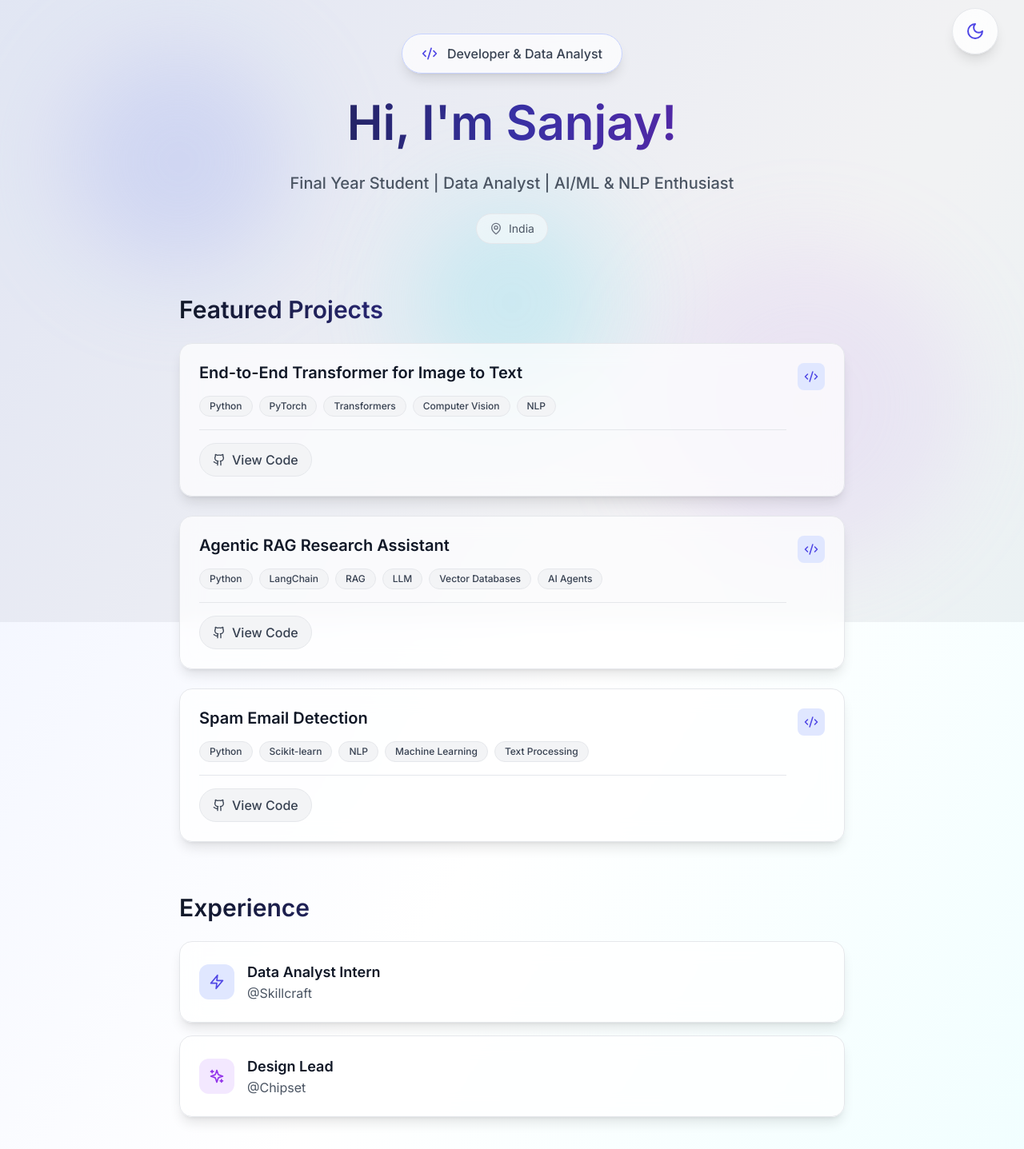
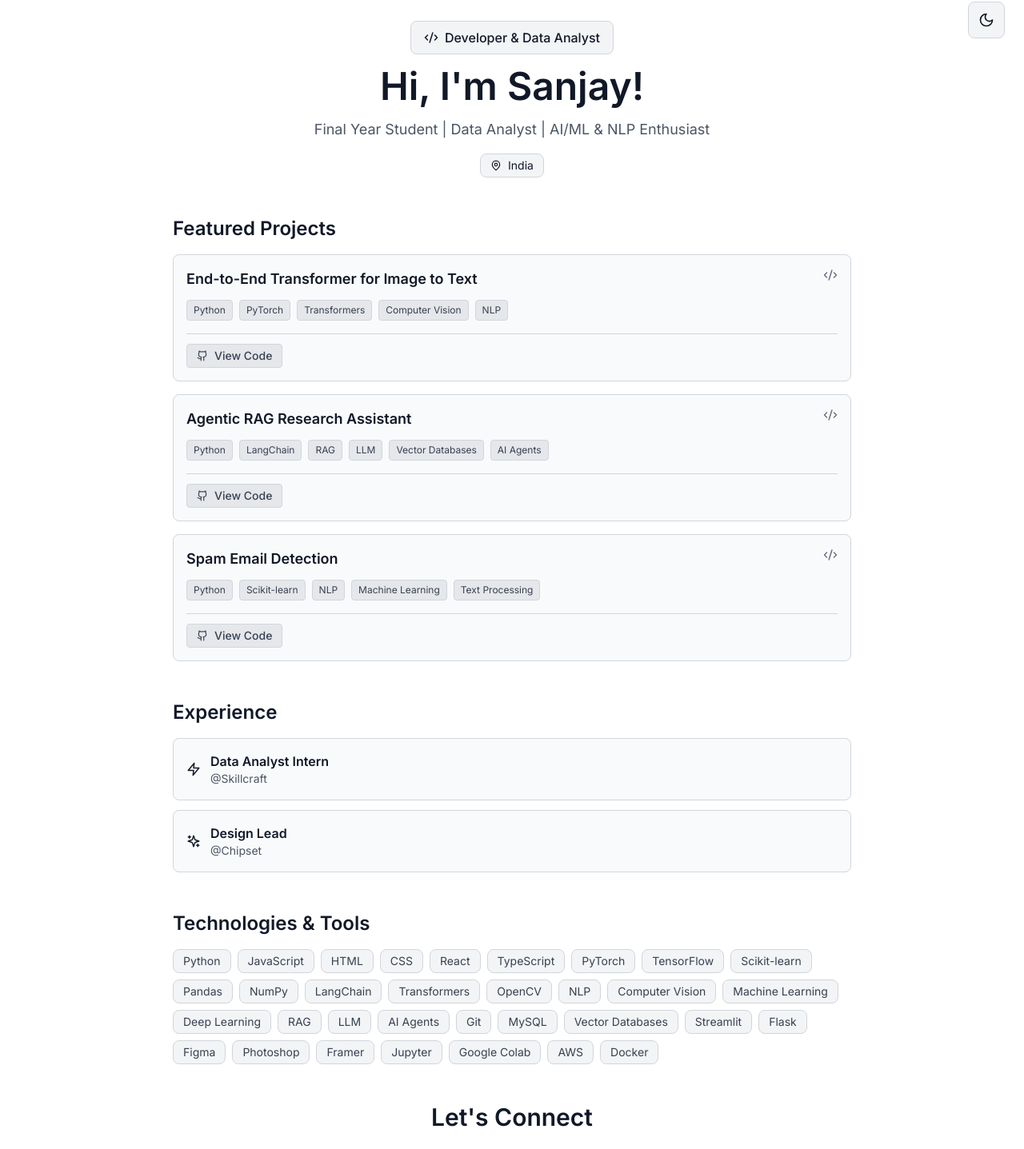
Before and after one commit to saanjy/Minimal-Portfolio, a React (Vite) app: page / in a window 1280 px wide. Shown: the part 22-1459 px from the top of the page at 80% size. Built offline with nearby package versions, Linux system fonts and the light colour scheme.

Commit message:
Remove Design Elements - Minimal Interface

```diff
--- a/src/App.tsx
+++ b/src/App.tsx
@@ -1,5 +1,5 @@
 import React from 'react';
-import { Github, Moon, Sun, BookOpen, Mail, MapPin, Code2, Sparkles, Zap } from 'lucide-react';
+import { Github, Moon, Sun, BookOpen, Mail, MapPin, Code2, Zap, Sparkles } from 'lucide-react';
 import { useTheme } from './ThemeProvider';
 import { ProjectCard } from './components/ProjectCard';
 import { Section } from './components/Section';
@@ -8,91 +8,62 @@ function App() {
   const { theme, toggleTheme } = useTheme();
 
   return (
-    <div className={`min-h-screen font-sans transition-all duration-500 ${
+    <div className={`min-h-screen font-sans ${
       theme === 'dark'
-        ? 'bg-gradient-to-br from-gray-900 via-slate-900 to-black text-white'
-        : 'bg-gradient-to-br from-indigo-50 via-white to-cyan-50 text-gray-900'
+        ? 'bg-gray-900 text-white'
+        : 'bg-white text-gray-900'
     }`}>
-      {/* Geometric background patterns */}
-      <div className="absolute inset-0 overflow-hidden pointer-events-none">
-        <div className={`absolute top-20 left-20 w-72 h-72 rounded-full blur-3xl opacity-30 ${
-          theme === 'dark' ? 'bg-purple-600' : 'bg-indigo-300'
-        }`} />
-        <div className={`absolute bottom-20 right-20 w-96 h-96 rounded-full blur-3xl opacity-20 ${
-          theme === 'dark' ? 'bg-cyan-600' : 'bg-purple-300'
-        }`} />
-        <div className={`absolute top-1/2 left-1/2 transform -translate-x-1/2 -translate-y-1/2 w-64 h-64 rounded-full blur-3xl opacity-25 ${
-          theme === 'dark' ? 'bg-pink-600' : 'bg-cyan-300'
-        }`} />
-      </div>
-
-      {/* Grid pattern overlay */}
-      <div className={`absolute inset-0 opacity-5 ${
-        theme === 'dark' ? 'bg-white' : 'bg-gray-900'
-      }`} style={{
-        backgroundImage: `radial-gradient(circle at 1px 1px, currentColor 1px, transparent 0)`,
-        backgroundSize: '20px 20px'
-      }} />
-
       <button
         onClick={toggleTheme}
-        className={`fixed top-8 right-8 p-4 rounded-full shadow-2xl transition-all duration-300 hover:scale-110 z-50 ${
+        className={`fixed top-6 right-6 p-3 rounded-lg ${
           theme === 'dark'
-            ? 'bg-white/10 backdrop-blur-md border border-white/20 hover:bg-white/20'
-            : 'bg-white/80 backdrop-blur-md border border-gray-200 hover:bg-white shadow-lg'
+            ? 'bg-gray-800 border border-gray-700 hover:bg-gray-700'
+            : 'bg-gray-100 border border-gray-300 hover:bg-gray-200'
         }`}
         aria-label="Toggle theme"
       >
         {theme === 'dark' ?
-          <Sun size={24} className="text-yellow-400" /> :
-          <Moon size={24} className="text-indigo-600" />
+          <Sun size={20} /> :
+          <Moon size={20} />
         }
       </button>
 
-      <main className="container mx-auto px-8 py-16 relative z-10 max-w-4xl">
-        <div className="space-y-16">
+      <main className="container mx-auto px-6 py-12 max-w-4xl">
+        <div className="space-y-12">
           {/* Hero Section */}
-          <div className="text-center space-y-6">
-            <div className={`inline-flex items-center gap-3 px-6 py-3 rounded-full ${
+          <div className="text-center space-y-4">
+            <div className={`inline-flex items-center gap-2 px-4 py-2 rounded-lg border ${
               theme === 'dark'
-                ? 'bg-white/10 backdrop-blur-md border border-white/20'
-                : 'bg-white/70 backdrop-blur-md border border-indigo-200 shadow-lg'
+                ? 'bg-gray-800 border-gray-700'
+                : 'bg-gray-100 border-gray-300'
             }`}>
-              <Code2 size={20} className={theme === 'dark' ? 'text-cyan-400' : 'text-indigo-600'} />
-              <span className={`font-medium ${theme === 'dark' ? 'text-gray-300' : 'text-gray-700'}`}>
-                Developer & Data Analyst
-              </span>
+              <Code2 size={18} />
+              <span className="font-medium">Developer & Data Analyst</span>
             </div>
 
-            <h1 className={`text-6xl font-bold leading-tight ${
-              theme === 'dark'
-                ? 'bg-gradient-to-r from-white via-cyan-200 to-purple-200 bg-clip-text text-transparent'
-                : 'bg-gradient-to-r from-gray-900 via-indigo-800 to-purple-800 bg-clip-text text-transparent'
-            }`}>
+            <h1 className="text-5xl font-bold">
               Hi, I'm Sanjay!
             </h1>
 
-            <p className={`text-xl font-medium ${
+            <p className={`text-lg ${
               theme === 'dark' ? 'text-gray-300' : 'text-gray-600'
             }`}>
               Final Year Student | Data Analyst | AI/ML & NLP Enthusiast
             </p>
 
-            <div className={`inline-flex items-center gap-2 px-4 py-2 rounded-full ${
+            <div className={`inline-flex items-center gap-2 px-3 py-1 rounded-lg border ${
               theme === 'dark'
-                ? 'bg-white/5 border border-white/10'
-                : 'bg-white/50 border border-gray-200'
+                ? 'bg-gray-800 border-gray-700'
+                : 'bg-gray-100 border-gray-300'
             }`}>
-              <MapPin size={16} className={theme === 'dark' ? 'text-gray-400' : 'text-gray-500'} />
-              <span className={`text-sm ${theme === 'dark' ? 'text-gray-400' : 'text-gray-600'}`}>
-                India
-              </span>
+              <MapPin size={14} />
+              <span className="text-sm">India</span>
             </div>
           </div>
 
           {/* Projects Section */}
           <Section title="Featured Projects">
-            <div className="grid gap-6">
+            <div className="grid gap-4">
               <ProjectCard
                 title="End-to-End Transformer for Image to Text"
                 technologies={['Python', 'PyTorch', 'Transformers', 'Computer Vision', 'NLP']}
@@ -115,49 +86,33 @@ function App() {
 
           {/* Experience Section */}
           <Section title="Experience">
-            <div className="grid gap-4">
-              <div className={`group p-6 rounded-2xl transition-all duration-300 hover:scale-[1.02] ${
+            <div className="grid gap-3">
+              <div className={`p-4 rounded-lg border ${
                 theme === 'dark'
-                  ? 'bg-white/5 backdrop-blur-md border border-white/10 hover:bg-white/10'
-                  : 'bg-white/70 backdrop-blur-md border border-gray-200 hover:bg-white/90 shadow-lg hover:shadow-xl'
+                  ? 'bg-gray-800 border-gray-700'
+                  : 'bg-gray-50 border-gray-300'
               }`}>
-                <div className="flex items-center gap-4">
-                  <div className={`p-3 rounded-xl ${
-                    theme === 'dark' ? 'bg-cyan-500/20' : 'bg-indigo-100'
-                  }`}>
-                    <Zap size={20} className={theme === 'dark' ? 'text-cyan-400' : 'text-indigo-600'} />
-                  </div>
+                <div className="flex items-center gap-3">
+                  <Zap size={18} />
                   <div>
-                    <h3 className={`font-bold text-lg ${
-                      theme === 'dark' ? 'text-white' : 'text-gray-900'
-                    }`}>
-                      Data Analyst Intern
-                    </h3>
-                    <p className={`${theme === 'dark' ? 'text-gray-400' : 'text-gray-600'}`}>
+                    <h3 className="font-semibold">Data Analyst Intern</h3>
+                    <p className={`text-sm ${theme === 'dark' ? 'text-gray-400' : 'text-gray-600'}`}>
                       @Skillcraft
                     </p>
                   </div>
                 </div>
               </div>
 
-              <div className={`group p-6 rounded-2xl transition-all duration-300 hover:scale-[1.02] ${
+              <div className={`p-4 rounded-lg border ${
                 theme === 'dark'
-                  ? 'bg-white/5 backdrop-blur-md border border-white/10 hover:bg-white/10'
-                  : 'bg-white/70 backdrop-blur-md border border-gray-200 hover:bg-white/90 shadow-lg hover:shadow-xl'
+                  ? 'bg-gray-800 border-gray-700'
+                  : 'bg-gray-50 border-gray-300'
               }`}>
-                <div className="flex items-center gap-4">
-                  <div className={`p-3 rounded-xl ${
-                    theme === 'dark' ? 'bg-purple-500/20' : 'bg-purple-100'
-                  }`}>
-                    <Sparkles size={20} className={theme === 'dark' ? 'text-purple-400' : 'text-purple-600'} />
-                  </div>
+                <div className="flex items-center gap-3">
+                  <Sparkles size={18} />
                   <div>
-                    <h3 className={`font-bold text-lg ${
-                      theme === 'dark' ? 'text-white' : 'text-gray-900'
-                    }`}>
-                      Design Lead
-                    </h3>
-                    <p className={`${theme === 'dark' ? 'text-gray-400' : 'text-gray-600'}`}>
+                    <h3 className="font-semibold">Design Lead</h3>
+                    <p className={`text-sm ${theme === 'dark' ? 'text-gray-400' : 'text-gray-600'}`}>
                       @Chipset
                     </p>
                   </div>
@@ -168,7 +123,7 @@ function App() {
 
           {/* Skills Section */}
           <Section title="Technologies & Tools">
-            <div className="flex flex-wrap gap-3">
+            <div className="flex flex-wrap gap-2">
               {[
                 'Python', 'JavaScript', 'HTML', 'CSS', 'React', 'TypeScript',
                 'PyTorch', 'TensorFlow', 'Scikit-learn', 'Pandas', 'NumPy',
@@ -179,10 +134,10 @@ function App() {
               ].map((tech) => (
                 <span
                   key={tech}
-                  className={`px-4 py-2 text-sm font-medium rounded-full transition-all duration-300 hover:scale-105 cursor-default ${
+                  className={`px-3 py-1 text-sm rounded-lg border ${
                     theme === 'dark'
-                      ? 'bg-white/10 text-gray-300 border border-white/20 hover:bg-white/20'
-                      : 'bg-white/70 text-gray-700 border border-gray-200 hover:bg-white shadow-md hover:shadow-lg'
+                      ? 'bg-gray-800 border-gray-700 text-gray-300'
+                      : 'bg-gray-100 border-gray-300 text-gray-700'
                   }`}
                 >
                   {tech}
@@ -192,28 +147,22 @@ function App() {
           </Section>
 
           {/* Contact Section */}
-          <div className="text-center space-y-8">
-            <h2 className={`text-4xl font-bold ${
-              theme === 'dark'
-                ? 'bg-gradient-to-r from-white via-cyan-200 to-purple-200 bg-clip-text text-transparent'
-                : 'bg-gradient-to-r from-gray-900 via-indigo-800 to-purple-800 bg-clip-text text-transparent'
-            }`}>
-              Let's Connect
-            </h2>
+          <div className="text-center space-y-6">
+            <h2 className="text-3xl font-bold">Let's Connect</h2>
 
-            <div className="flex items-center justify-center gap-6">
+            <div className="flex items-center justify-center gap-4">
               <a
                 href="https://github.com/san7mr"
                 target="_blank"
                 rel="noopener noreferrer"
-                className={`group flex items-center gap-3 px-6 py-3 rounded-full font-medium transition-all duration-300 hover:scale-105 ${
+                className={`flex items-center gap-2 px-4 py-2 rounded-lg border font-medium ${
                   theme === 'dark'
-                    ? 'bg-white/10 backdrop-blur-md border border-white/20 text-gray-300 hover:bg-white/20 hover:text-white'
-                    : 'bg-white/70 backdrop-blur-md border border-gray-200 text-gray-700 hover:bg-white shadow-lg hover:shadow-xl'
+                    ? 'bg-gray-800 border-gray-700 text-gray-300 hover:bg-gray-700'
+                    : 'bg-gray-100 border-gray-300 text-gray-700 hover:bg-gray-200'
                 }`}
                 aria-label="GitHub"
               >
-                <Github size={20} />
+                <Github size={18} />
                 <span>GitHub</span>
               </a>
 
@@ -221,27 +170,27 @@ function App() {
                 href="https://medium.com/@sanjay77mr"
                 target="_blank"
                 rel="noopener noreferrer"
-                className={`group flex items-center gap-3 px-6 py-3 rounded-full font-medium transition-all duration-300 hover:scale-105 ${
+                className={`flex items-center gap-2 px-4 py-2 rounded-lg border font-medium ${
                   theme === 'dark'
-                    ? 'bg-white/10 backdrop-blur-md border border-white/20 text-gray-300 hover:bg-white/20 hover:text-white'
-                    : 'bg-white/70 backdrop-blur-md border border-gray-200 text-gray-700 hover:bg-white shadow-lg hover:shadow-xl'
+                    ? 'bg-gray-800 border-gray-700 text-gray-300 hover:bg-gray-700'
+                    : 'bg-gray-100 border-gray-300 text-gray-700 hover:bg-gray-200'
                 }`}
                 aria-label="Medium"
               >
-                <BookOpen size={20} />
+                <BookOpen size={18} />
                 <span>Medium</span>
               </a>
 
               <a
                 href="mailto:sanjay77mr@gmail.com"
-                className={`group flex items-center gap-3 px-6 py-3 rounded-full font-medium transition-all duration-300 hover:scale-105 ${
+                className={`flex items-center gap-2 px-4 py-2 rounded-lg border font-medium ${
                   theme === 'dark'
-                    ? 'bg-white/10 backdrop-blur-md border border-white/20 text-gray-300 hover:bg-white/20 hover:text-white'
-                    : 'bg-white/70 backdrop-blur-md border border-gray-200 text-gray-700 hover:bg-white shadow-lg hover:shadow-xl'
+                    ? 'bg-gray-800 border-gray-700 text-gray-300 hover:bg-gray-700'
+                    : 'bg-gray-100 border-gray-300 text-gray-700 hover:bg-gray-200'
                 }`}
                 aria-label="Email"
               >
-                <Mail size={20} />
+                <Mail size={18} />
                 <span>Email</span>
               </a>
             </div>
--- a/src/components/ProjectCard.tsx
+++ b/src/components/ProjectCard.tsx
@@ -12,33 +12,26 @@ export function ProjectCard({ title, technologies, githubUrl }: ProjectCardProps
   const { theme } = useTheme();
 
   return (
-    <div className={`group relative p-6 rounded-2xl transition-all duration-300 hover:scale-[1.02] ${
+    <div className={`p-4 rounded-lg border ${
       theme === 'dark'
-        ? 'bg-white/5 backdrop-blur-md border border-white/10 hover:bg-white/10'
-        : 'bg-white/70 backdrop-blur-md border border-gray-200 hover:bg-white/90 shadow-lg hover:shadow-xl'
+        ? 'bg-gray-800 border-gray-700'
+        : 'bg-gray-50 border-gray-300'
     }`}>
-      {/* Decorative element */}
-      <div className={`absolute top-6 right-6 p-2 rounded-lg transition-all duration-300 group-hover:scale-110 ${
-        theme === 'dark' ? 'bg-cyan-500/20' : 'bg-indigo-100'
-      }`}>
-        <Code2 size={18} className={theme === 'dark' ? 'text-cyan-400' : 'text-indigo-600'} />
+      <div className="flex items-start justify-between mb-3">
+        <h3 className="text-lg font-semibold pr-4">
+          {title}
+        </h3>
+        <Code2 size={18} className={theme === 'dark' ? 'text-gray-400' : 'text-gray-500'} />
       </div>
 
-      <div className="space-y-4 pr-12">
-        <h3 className={`text-xl font-bold leading-tight transition-colors duration-200 ${
-          theme === 'dark' ? 'text-white group-hover:text-cyan-200' : 'text-gray-900 group-hover:text-indigo-800'
-        }`}>
-          {title}
-        </h3>
-
-        <div className="flex flex-wrap gap-2">
+      <div className="flex flex-wrap gap-2 mb-4">
         {technologies.map((tech) => (
           <span
             key={tech}
-              className={`px-3 py-1 text-xs font-medium rounded-full transition-all duration-200 hover:scale-105 ${
+            className={`px-2 py-1 text-xs rounded border ${
               theme === 'dark'
-                  ? 'bg-white/10 text-gray-300 border border-white/20'
-                  : 'bg-gray-100 text-gray-700 border border-gray-200'
+                ? 'bg-gray-700 border-gray-600 text-gray-300'
+                : 'bg-gray-200 border-gray-300 text-gray-700'
             }`}
           >
             {tech}
@@ -47,23 +40,22 @@ export function ProjectCard({ title, technologies, githubUrl }: ProjectCardProps
       </div>
 
       {githubUrl && (
-          <div className={`pt-4 border-t ${theme === 'dark' ? 'border-white/10' : 'border-gray-200'}`}>
+        <div className={`pt-3 border-t ${theme === 'dark' ? 'border-gray-700' : 'border-gray-300'}`}>
           <a
             href={githubUrl}
             target="_blank"
             rel="noopener noreferrer"
-              className={`inline-flex items-center gap-2 px-4 py-2 rounded-full font-medium transition-all duration-300 hover:scale-105 ${
+            className={`inline-flex items-center gap-2 px-3 py-1 rounded border text-sm font-medium ${
               theme === 'dark'
-                  ? 'bg-white/10 text-gray-300 hover:bg-white/20 hover:text-white border border-white/20'
-                  : 'bg-gray-100 text-gray-700 hover:bg-gray-200 hover:text-gray-900 border border-gray-200'
+                ? 'bg-gray-700 border-gray-600 text-gray-300 hover:bg-gray-600'
+                : 'bg-gray-200 border-gray-300 text-gray-700 hover:bg-gray-300'
             }`}
           >
-              <Github size={16} />
+            <Github size={14} />
             <span>View Code</span>
           </a>
         </div>
       )}
     </div>
-    </div>
   );
 }
--- a/src/components/Section.tsx
+++ b/src/components/Section.tsx
@@ -11,12 +11,8 @@ export function Section({ title, children, className = "" }: SectionProps) {
   const { theme } = useTheme();
 
   return (
-    <section className={`space-y-6 ${className}`}>
-      <h2 className={`text-3xl font-bold ${
-        theme === 'dark'
-          ? 'bg-gradient-to-r from-white via-cyan-200 to-purple-200 bg-clip-text text-transparent'
-          : 'bg-gradient-to-r from-gray-900 via-indigo-800 to-purple-800 bg-clip-text text-transparent'
-      }`}>
+    <section className={`space-y-4 ${className}`}>
+      <h2 className="text-2xl font-bold">
         {title}
       </h2>
       {children}
```
Lines whose indentation alone changed are shown as unchanged.
